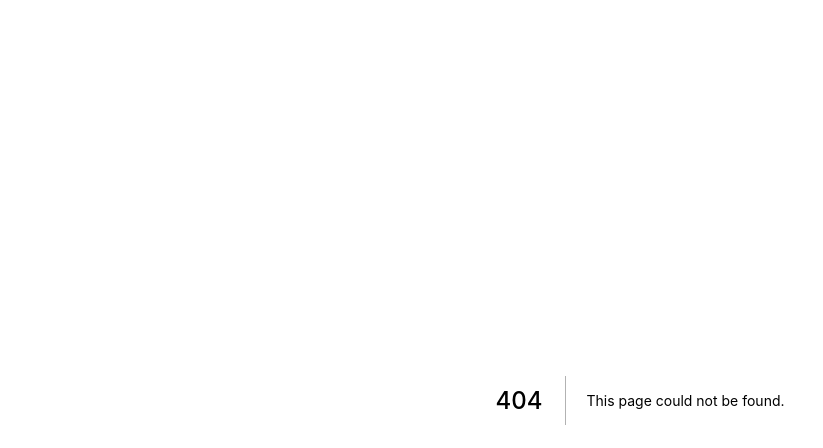
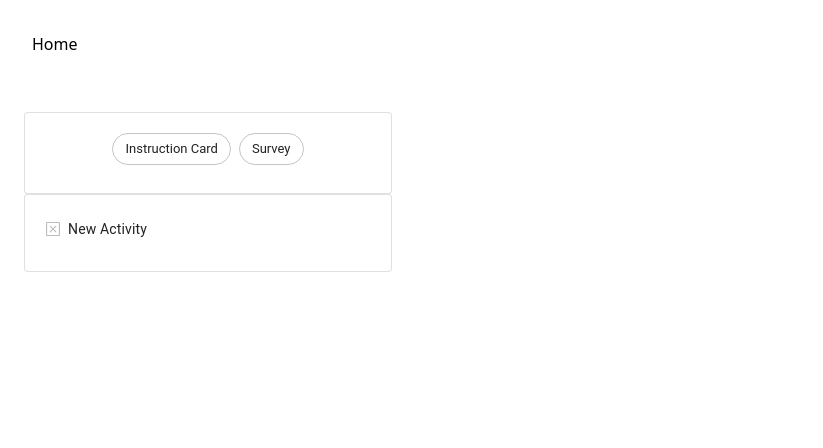
Before and after one commit to shadel/treeview-edit, a Next.js app: page /add in a window 1280 px wide. Before the commit this address had no page. Shown: the top 448 px of the page, without its empty margins (0-823 px from the left). Built offline with nearby package versions, Linux system fonts and the light colour scheme.

Commit message:
add create page

```diff
--- a/components/activity/ActivityContext.tsx
+++ b/components/activity/ActivityContext.tsx
@@ -1,10 +1,18 @@
 import { createContext, PropsWithChildren, useContext } from 'react'
+
+export enum EditorMode {
+  EDIT,
+  CREATE,
+  VIEW,
+}
 
 export interface IActivityContext {
   activityId: string
+  mode: EditorMode
 }
 export const ActivityCContext = createContext<IActivityContext>({
   activityId: '',
+  mode: EditorMode.VIEW,
 })
 
 export function ActivityProvider({ children, ...props }: PropsWithChildren<IActivityContext>) {
--- /dev/null
+++ b/components/activity/ActivityEditor.tsx
@@ -0,0 +1,164 @@
+import { Card } from '@material-ui/core'
+import CardContent from '@material-ui/core/CardContent'
+import Grid from '@material-ui/core/Grid'
+import { makeStyles } from '@material-ui/core/styles'
+import React, { useCallback, useMemo } from 'react'
+import { ISmartData, SmartDataType } from '../dnd-tree/type'
+import TreeView from '../poc/TreeView'
+import { IActivityRecord, ITask, TaskType } from '../poc/type'
+import { DragDropContext, DropResult } from 'react-beautiful-dnd'
+import DroppableArea from '../dnd-tree/DroppableArea'
+import { DropZone, makeNewDragEnd } from '../dnd-tree/makeDragEnd'
+import { IStore, useDispatch, useSelector } from '../app/context'
+import { resetServerContext } from 'react-beautiful-dnd'
+import taskPackageF from '../poc/taskPackage'
+import DetailPage from './DetailPage'
+import { ActivityProvider, EditorMode } from './ActivityContext'
+import { useTreeNode } from '../poc/helper'
+import DraggableChip from './DraggableChip'
+
+// eslint-disable-next-line no-debugger
+resetServerContext()
+
+const useStyles = makeStyles((theme) => ({
+  root: {
+    display: 'flex',
+    justifyContent: 'center',
+    flexWrap: 'wrap',
+    '& > *': {
+      margin: theme.spacing(0.5),
+    },
+  },
+}))
+
+function smartSearch(
+  list: ISmartData[],
+  condition: (item: ISmartData) => boolean
+): ISmartData | null {
+  for (let idx = 0; idx < list.length; idx++) {
+    const element = list[idx]
+    if (condition(element)) {
+      return element
+    }
+    const childSearch = smartSearch(element.items, condition)
+    if (childSearch) {
+      return childSearch
+    }
+  }
+  return null
+}
+
+function useActivity(id: string): IActivityRecord | null {
+  const activitySelector = useCallback(
+    (store: IStore) => store.activities.find((item) => item.id === id),
+    [id]
+  )
+  const activity = useSelector(activitySelector)
+
+  const res = useMemo(() => (activity ? activity : null), [activity])
+  return res
+}
+function ActivityEditor({ id: activityId, mode }: { id: string; mode: EditorMode }) {
+  resetServerContext()
+
+  const classes = useStyles()
+  const activity = useActivity(activityId)
+  const rootNode = {
+    id: activity.id,
+    data: activity.id,
+    name: activity.name,
+    type: SmartDataType.ACTIVITY,
+    items: [],
+  }
+  const treeNodeData = useTreeNode(rootNode)
+  const smartData = useMemo(() => [treeNodeData], [treeNodeData])
+
+  const [nodeSelected, setNodeSelected] = React.useState('')
+  const onSelect = React.useCallback((event: React.ChangeEvent, nodeIds: string[]) => {
+    setNodeSelected((nodeIds as unknown) as string)
+  }, [])
+  const selectedData = React.useMemo(() => {
+    return smartSearch(smartData, (data) => data.id === nodeSelected)
+  }, [nodeSelected, smartData])
+
+  const dispatch = useDispatch()
+
+  const onMove = useCallback(
+    (data: string, from: number, to: number) => {
+      const ids = data.split('.')
+      const taskId = ids[ids.length - 1]
+      dispatch({
+        type: `move_task`,
+        payload: {
+          activityId,
+          taskId: taskId,
+          from,
+          to,
+        },
+      })
+    },
+    [activityId, dispatch]
+  )
+  const onNew = useCallback(
+    (type: string, index: number) => {
+      const tPack = taskPackageF.get(type as TaskType)
+
+      const newTask: ITask = tPack.createNew()
+
+      dispatch({
+        type: `add_task`,
+        payload: {
+          data: { ...newTask, isDraft: mode === EditorMode.CREATE },
+          index,
+          target: activityId,
+        },
+      })
+    },
+    [activityId, dispatch, mode]
+  )
+  const onDragEnd = useCallback((result: DropResult) => makeNewDragEnd({ onMove, onNew })(result), [
+    onMove,
+    onNew,
+  ])
+  return (
+    <ActivityProvider activityId={activityId} mode={mode}>
+      <Grid container={true} spacing={8}>
+        <Grid item={true} md={4} xs={4}>
+          <DragDropContext onDragEnd={onDragEnd}>
+            <Card variant="outlined">
+              <CardContent>
+                <DroppableArea
+                  droppableId={`${DropZone.TASK_PACKAGE}`}
+                  type="activty.item"
+                  className={classes.root}
+                >
+                  {taskPackageF.list().map(({ name, type }, idx) => (
+                    <DraggableChip
+                      chipProps={{
+                        label: name,
+                        variant: 'outlined',
+                      }}
+                      key={type}
+                      draggableId={`${type}`}
+                      index={idx}
+                    />
+                  ))}
+                </DroppableArea>
+              </CardContent>
+            </Card>
+            <Card variant="outlined">
+              <CardContent className={classes.root}>
+                <TreeView datum={smartData} canEdit={true} onSelect={onSelect} />
+              </CardContent>
+            </Card>
+          </DragDropContext>
+        </Grid>
+        <Grid item={true} md={8} xs={8}>
+          {selectedData && <DetailPage data={selectedData} />}
+        </Grid>
+      </Grid>
+    </ActivityProvider>
+  )
+}
+
+export default ActivityEditor
--- a/components/activityList/ActivityList.tsx
+++ b/components/activityList/ActivityList.tsx
@@ -11,6 +11,7 @@ import { resetServerContext } from 'react-beautiful-dnd'
 import DetailPage from '../activity/DetailPage'
 import { useTreeNodes } from '../poc/helper'
 import { Button } from '../buttons/Button'
+import Link from 'next/link'
 
 // eslint-disable-next-line no-debugger
 resetServerContext()
@@ -44,7 +45,10 @@ function smartSearch(
 }
 
 function useList() {
-  const activitySelector = useCallback((store: IStore) => store.activities, [])
+  const activitySelector = useCallback(
+    (store: IStore) => store.activities.filter(({ isDraft }) => !isDraft),
+    []
+  )
   const list = useSelector(activitySelector)
   return list
 }
@@ -84,7 +88,9 @@ function ActivityList() {
         <DragDropContext onDragEnd={onDragEnd}>
           <Card variant="outlined">
             <CardContent>
-              <Button>Add Activity</Button>
+              <Link href="/add">
+                <Button>Add Activity</Button>
+              </Link>
             </CardContent>
           </Card>
           <Card variant="outlined">
--- a/components/app/context.tsx
+++ b/components/app/context.tsx
@@ -28,7 +28,10 @@ function composeDispatch<A extends unknown, U extends Dispatch<A>>(dispatchs: U[
 export function UserApp({ children }: PropsWithChildren<Record<string, unknown>>) {
   const [activities, activityDispatch] = useReducer(activityReducer, activityRecords)
   const [tasks, tasksDispatch] = useReducer(taskReducer, taskRecords)
-  const dispatch = composeDispatch([activityDispatch, tasksDispatch])
+  const dispatch = useMemo(() => composeDispatch([activityDispatch, tasksDispatch]), [
+    activityDispatch,
+    tasksDispatch,
+  ])
   const store = useMemo(
     () => ({
       activities,
--- a/components/app/reducer.tsx
+++ b/components/app/reducer.tsx
@@ -17,9 +17,22 @@ export interface UpdateActivityAction {
   type: `update_activity`
   payload: { data: IActivityRecord }
 }
+export interface CreateActivityAction {
+  type: `create_activity`
+  payload: { data: IActivityRecord }
+}
+export interface DeleteActivityAction {
+  type: `delete_activity`
+  payload: { id: string; isDraft?: boolean }
+}
 export function activityReducer(
   state = activityRecords,
-  action: MoveTaskAction | AddTaskAction | UpdateActivityAction
+  action:
+    | MoveTaskAction
+    | AddTaskAction
+    | UpdateActivityAction
+    | CreateActivityAction
+    | DeleteActivityAction
 ) {
   switch (action.type) {
     case `add_task`: {
@@ -48,6 +61,18 @@ export function activityReducer(
         return item
       })
     }
+    case `create_activity`: {
+      return [...state, action.payload.data]
+    }
+    case `delete_activity`: {
+      const { id, isDraft } = action.payload
+      return state.filter((item) => {
+        if (!isDraft) {
+          return item.id !== id
+        }
+        return item.id !== id && !item.isDraft
+      })
+    }
   }
   return state
 }
--- a/components/home/HomeMenu.tsx
+++ b/components/home/HomeMenu.tsx
@@ -1,3 +1,5 @@
+import Link from 'next/link'
+
 export function HomeMenu({ onOpen }: { onOpen: () => void }) {
   return (
     <div className="relative pt-6 px-4 sm:px-6 lg:px-8">
@@ -7,14 +9,9 @@ export function HomeMenu({ onOpen }: { onOpen: () => void }) {
       >
         <div className="flex items-center flex-grow flex-shrink-0 lg:flex-grow-0">
           <div className="flex items-center justify-between w-full md:w-auto">
-            <a href="#">
-              <span className="sr-only">Workflow</span>
-              <img
-                className="h-8 w-auto sm:h-10"
-                src="https://tailwindui.com/img/logos/workflow-mark-indigo-600.svg"
-                alt=""
-              />
-            </a>
+            <Link href="/">
+              <span>Home</span>
+            </Link>
             <div className="-mr-2 flex items-center md:hidden">
               <button
                 type="button"
--- a/components/poc/type.tsx
+++ b/components/poc/type.tsx
@@ -49,6 +49,7 @@ export interface ITask {
   id: string
   name: string
   properties: unknown
+  isDraft?: boolean
 }
 export interface IActivity {
   id: string
@@ -60,4 +61,5 @@ export interface IActivityRecord {
   id: string
   name: string
   items: string[]
+  isDraft?: boolean
 }
--- /dev/null
+++ b/components/scenes/AddActivity.tsx
@@ -0,0 +1,48 @@
+import LayoutContainer from '../layers/Container'
+import ActivityEditor from '../activity/ActivityEditor'
+import { useDispatch } from '../app/context'
+import { useEffect, useState } from 'react'
+import { EditorMode } from '../activity/ActivityContext'
+import { IActivityRecord } from '../poc/type'
+
+function AddActivity() {
+  const [activityId, setActivityId] = useState<string | null>(null)
+  const dispatch = useDispatch()
+
+  useEffect(() => {
+    const draftId = `A_${new Date().getTime()}`
+    const activity: IActivityRecord = {
+      id: draftId,
+      items: [],
+      name: `New Activity`,
+      isDraft: true,
+    }
+    dispatch({
+      type: `create_activity`,
+      payload: {
+        data: activity,
+      },
+    })
+    setActivityId(draftId)
+    return () => {
+      dispatch({
+        type: `delete_activity`,
+        payload: {
+          id: draftId,
+          isDraft: true,
+        },
+      })
+    }
+  }, [dispatch])
+
+  if (!activityId) {
+    return <LayoutContainer>Data creating</LayoutContainer>
+  }
+  return (
+    <LayoutContainer>
+      <ActivityEditor id={activityId} mode={EditorMode.CREATE} />
+    </LayoutContainer>
+  )
+}
+
+export default AddActivity
--- a/pages/_app.tsx
+++ b/pages/_app.tsx
@@ -1,7 +1,12 @@
+import { UserApp } from '../components/app/context'
 import '../styles/globals.css'
 
 function MyApp({ Component, pageProps }) {
-  return <Component {...pageProps} />
+  return (
+    <UserApp>
+      <Component {...pageProps} />
+    </UserApp>
+  )
 }
 
 export default MyApp
--- /dev/null
+++ b/pages/add.tsx
@@ -0,0 +1,8 @@
+import React from 'react'
+import AddActivity from '../components/scenes/AddActivity'
+
+const AddPage = () => {
+  return <AddActivity />
+}
+
+export default AddPage
--- a/pages/index.tsx
+++ b/pages/index.tsx
@@ -1,13 +1,8 @@
 import React from 'react'
-import { UserApp } from '../components/app/context'
 import Home from '../components/scenes/Home'
 
 const IndexPage = () => {
-  return (
-    <UserApp>
-      <Home />
-    </UserApp>
-  )
+  return <Home />
 }
 
 export default IndexPage
```
